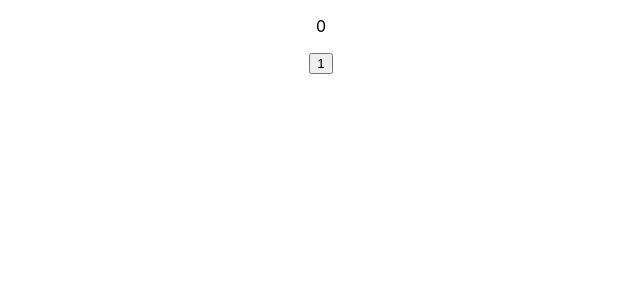
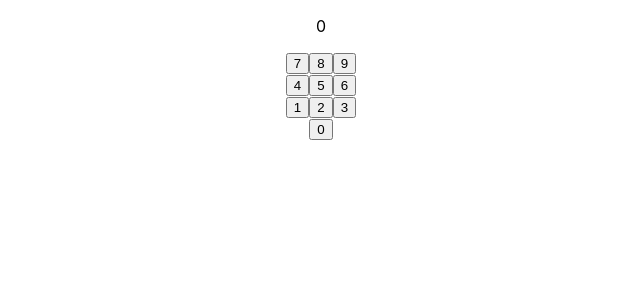
Before and after one commit to harsharteja9/excelra_task, a React (Create React App) app in the folder excelra_task/: page / in a window 1280 px wide. Shown: the top 300 px of the page, without its empty margins (319-959 px from the left). Built offline with nearby package versions, Linux system fonts and the light colour scheme.

Commit message:
Added buttons from 0-9

```diff
--- a/excelra_task/src/App.js
+++ b/excelra_task/src/App.js
@@ -4,8 +4,8 @@ import "./App.css";
 function App() {
   const [count, setCount] = useState(0);
 
-  const handleCounter = () => {
-    setCount(count + 1);
+  const handleCounter = (el) => {
+    setCount(el);
   };
 
   return (
@@ -13,7 +13,22 @@ function App() {
       <div>
         <p>{count}</p>
       </div>
-      <button onClick={handleCounter}>1</button>
+      <div>
+        <button onClick={() => handleCounter(7)}>7</button>
+        <button onClick={() => handleCounter(8)}>8</button>
+        <button onClick={() => handleCounter(9)}>9</button>
+        <br />
+        <button onClick={() => handleCounter(4)}>4</button>
+        <button onClick={() => handleCounter(5)}>5</button>
+        <button onClick={() => handleCounter(6)}>6</button>
+        <br />
+        <button onClick={() => handleCounter(1)}>1</button>
+        <button onClick={() => handleCounter(2)}>2</button>
+        <button onClick={() => handleCounter(3)}>3</button>
+        <br />
+        <button onClick={() => handleCounter(0)}>0</button>
+        <br />
+      </div>
     </div>
   );
 }
```
